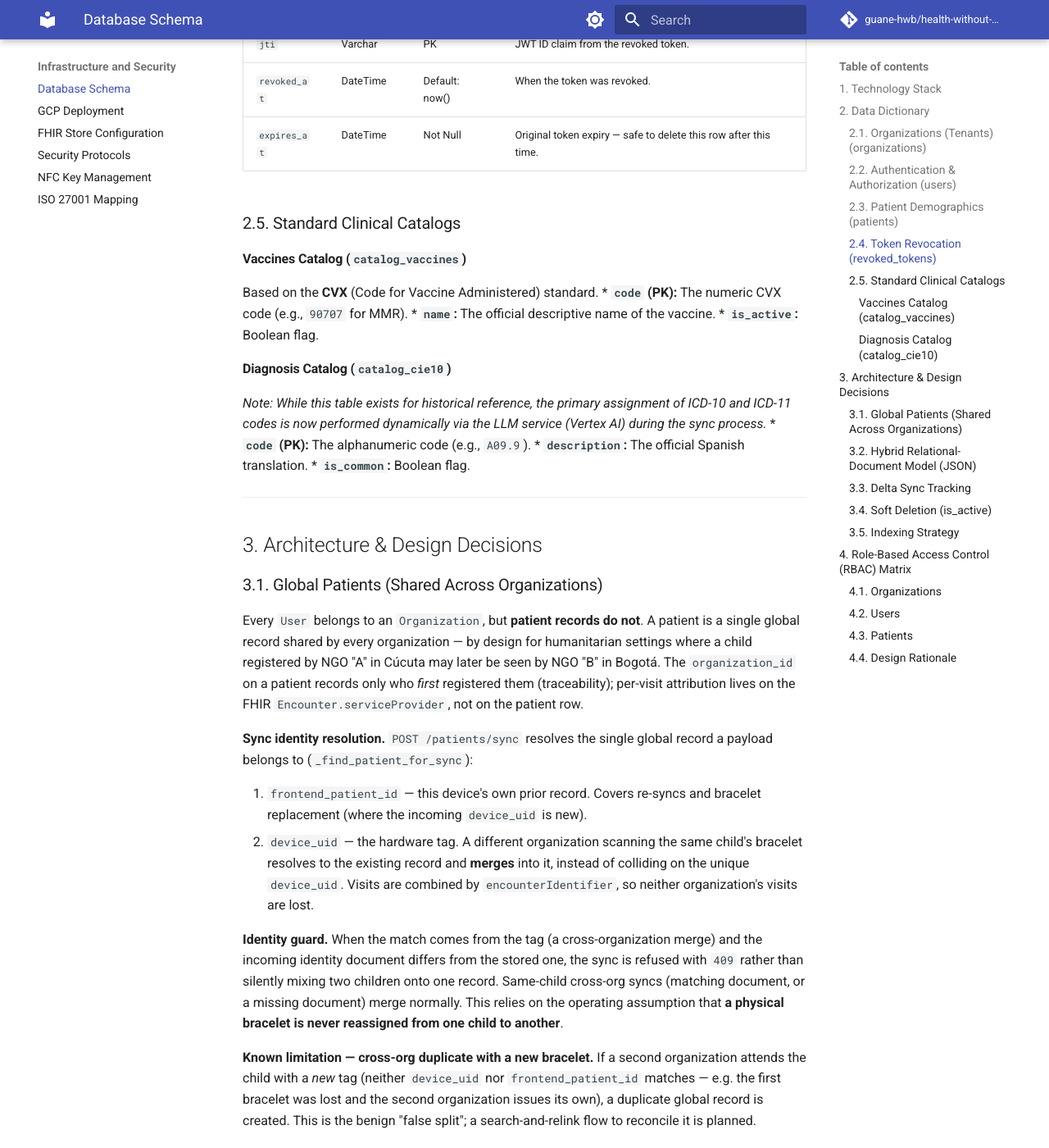
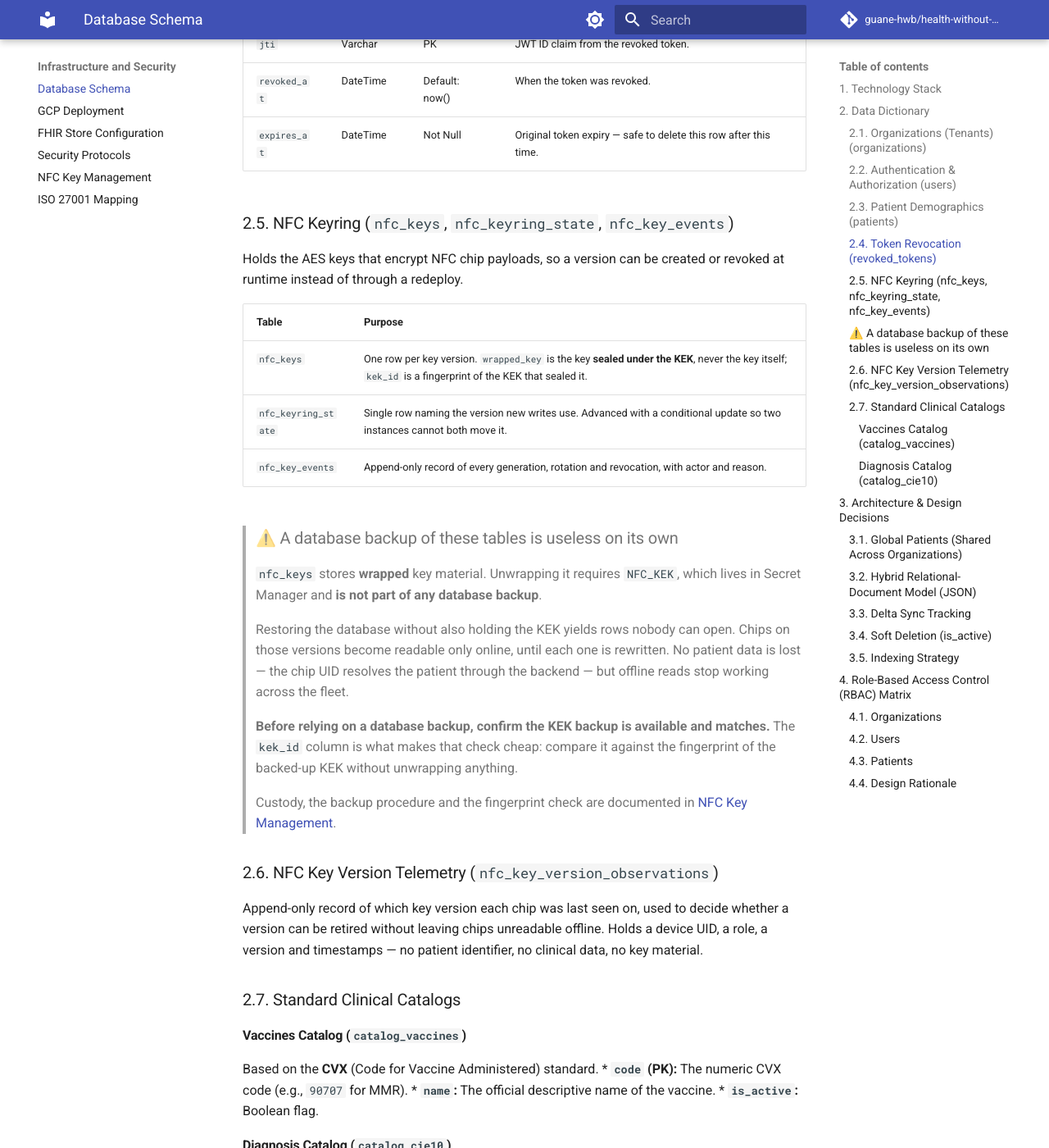
Before and after one commit to guane-hwb/health-without-borders, an MkDocs documentation site: the page built from docs/infrastructure/database.md, in a window 1280 px wide and 1400 px high, scrolled down 3891 px. Shown: the whole window at 82% size. Built offline with MkDocs 1.6.1 and Material for MkDocs 9.7.7, drawn with Linux system fonts in a browser that asks for light colours; comment, search, counter and statistics services are not loaded.

Commit message:
:memo: Update NFC key management documentation to include database backup requirements and verification process

```diff
--- a/docs/infrastructure/database.md
+++ b/docs/infrastructure/database.md
@@ -82,7 +82,42 @@ Stores the JTI (JWT ID) of tokens that have been explicitly revoked via logout o
 | `revoked_at` | DateTime | Default: now() | When the token was revoked. |
 | `expires_at` | DateTime | Not Null | Original token expiry — safe to delete this row after this time. |
 
-### 2.5. Standard Clinical Catalogs
+### 2.5. NFC Keyring (`nfc_keys`, `nfc_keyring_state`, `nfc_key_events`)
+
+Holds the AES keys that encrypt NFC chip payloads, so a version can be created
+or revoked at runtime instead of through a redeploy.
+
+| Table | Purpose |
+| :--- | :--- |
+| `nfc_keys` | One row per key version. `wrapped_key` is the key **sealed under the KEK**, never the key itself; `kek_id` is a fingerprint of the KEK that sealed it. |
+| `nfc_keyring_state` | Single row naming the version new writes use. Advanced with a conditional update so two instances cannot both move it. |
+| `nfc_key_events` | Append-only record of every generation, rotation and revocation, with actor and reason. |
+
+> ### ⚠️ A database backup of these tables is useless on its own
+>
+> `nfc_keys` stores **wrapped** key material. Unwrapping it requires `NFC_KEK`,
+> which lives in Secret Manager and **is not part of any database backup**.
+>
+> Restoring the database without also holding the KEK yields rows nobody can
+> open. Chips on those versions become readable only online, until each one is
+> rewritten. No patient data is lost — the chip UID resolves the patient
+> through the backend — but offline reads stop working across the fleet.
+>
+> **Before relying on a database backup, confirm the KEK backup is available
+> and matches.** The `kek_id` column is what makes that check cheap: compare it
+> against the fingerprint of the backed-up KEK without unwrapping anything.
+>
+> Custody, the backup procedure and the fingerprint check are documented in
+> [NFC Key Management](nfc-key-management.md).
+
+### 2.6. NFC Key Version Telemetry (`nfc_key_version_observations`)
+
+Append-only record of which key version each chip was last seen on, used to
+decide whether a version can be retired without leaving chips unreadable
+offline. Holds a device UID, a role, a version and timestamps — no patient
+identifier, no clinical data, no key material.
+
+### 2.7. Standard Clinical Catalogs
 
 #### Vaccines Catalog (`catalog_vaccines`)
 Based on the **CVX** (Code for Vaccine Administered) standard.
```
Also changed, not shown: docs/infrastructure/nfc-key-management.md (+21 -2 lines).
